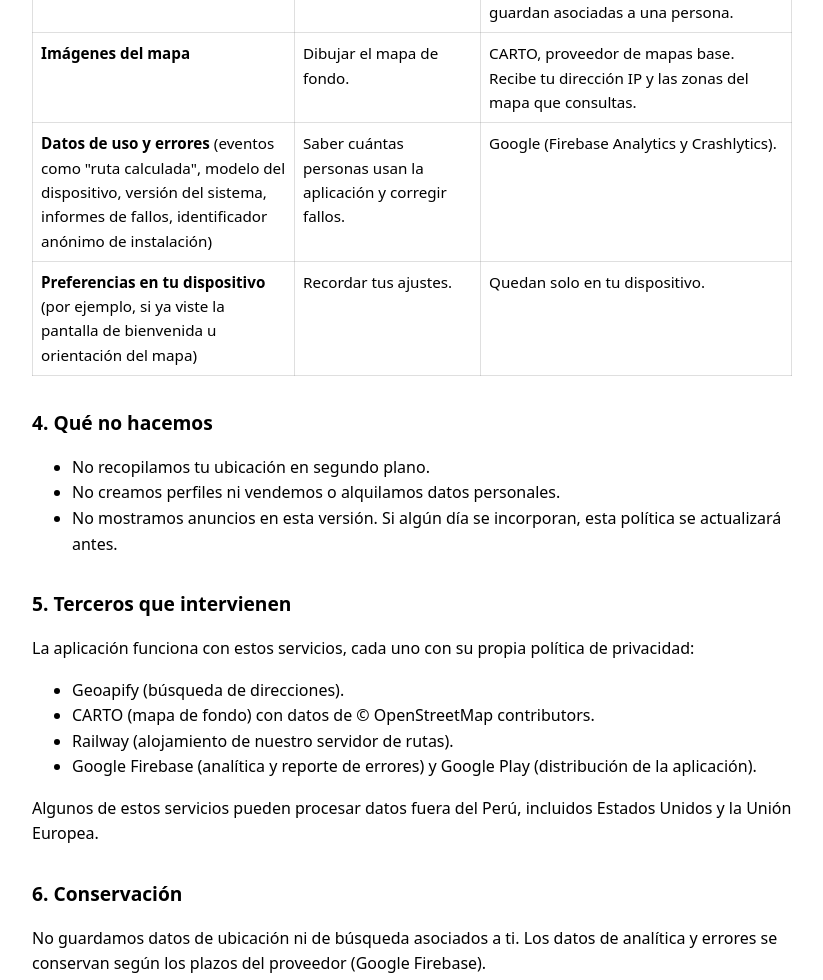
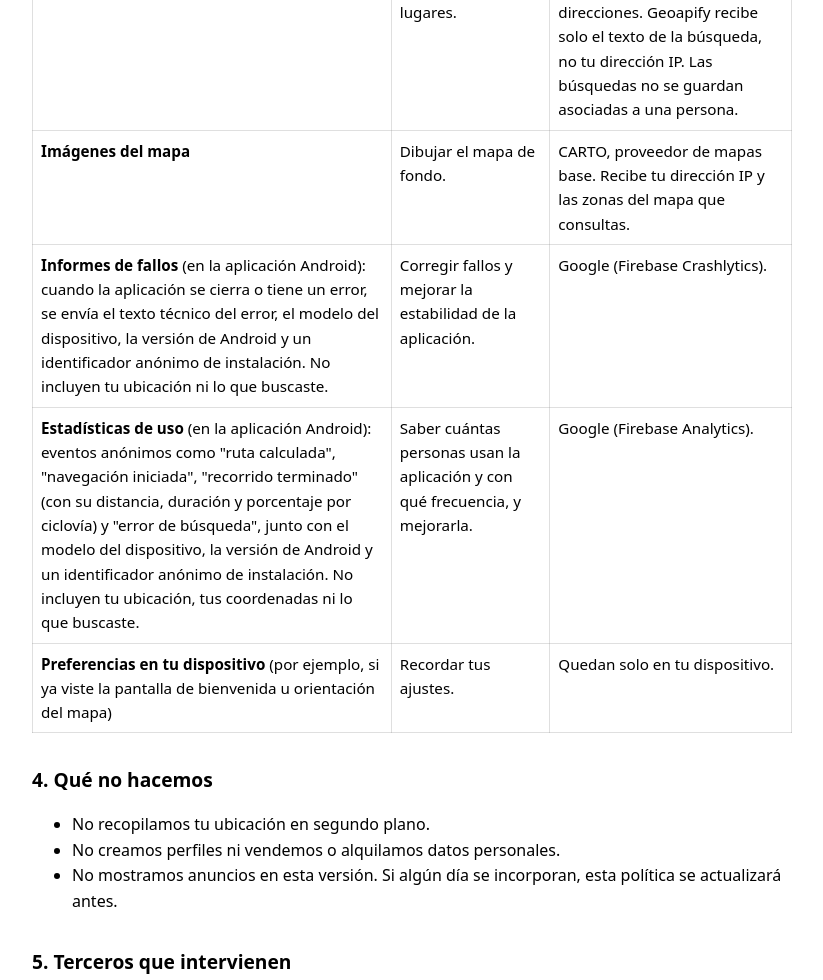
Before and after one commit to cicloruta/cicloruta.github.io, a plain HTML site: page privacidad.html in a window 1280 px wide. Shown: the part 1060-2040 px from the top of the page, without its empty margins (228-1051 px from the left). Drawn offline with Linux system fonts and the light colour scheme.

Commit message:
Add files via upload

```diff
--- a/privacidad.html
+++ b/privacidad.html
@@ -16,7 +16,7 @@
 </head>
 <body>
   <h1>Política de privacidad</h1>
-  <p class="meta">CicloRuta Lima · Última actualización: 9 de noviembre de 2026</p>
+  <p class="meta">CicloRuta Lima · Última actualización: 20 de noviembre de 2026</p>
 
   <p>CicloRuta Lima es una aplicación gratuita que calcula rutas en bicicleta en Lima Metropolitana priorizando las ciclovías existentes y ofrece navegación con GPS. Esta política explica qué datos usa la aplicación, para qué y con quién se comparten.</p>
 
@@ -56,9 +56,14 @@
       <td>CARTO, proveedor de mapas base. Recibe tu dirección IP y las zonas del mapa que consultas.</td>
     </tr>
     <tr>
-      <td><strong>Datos de uso y errores</strong> (eventos como "ruta calculada", modelo del dispositivo, versión del sistema, informes de fallos, identificador anónimo de instalación)</td>
-      <td>Saber cuántas personas usan la aplicación y corregir fallos.</td>
-      <td>Google (Firebase Analytics y Crashlytics).</td>
+      <td><strong>Informes de fallos</strong> (en la aplicación Android): cuando la aplicación se cierra o tiene un error, se envía el texto técnico del error, el modelo del dispositivo, la versión de Android y un identificador anónimo de instalación. No incluyen tu ubicación ni lo que buscaste.</td>
+      <td>Corregir fallos y mejorar la estabilidad de la aplicación.</td>
+      <td>Google (Firebase Crashlytics).</td>
+    </tr>
+    <tr>
+      <td><strong>Estadísticas de uso</strong> (en la aplicación Android): eventos anónimos como "ruta calculada", "navegación iniciada", "recorrido terminado" (con su distancia, duración y porcentaje por ciclovía) y "error de búsqueda", junto con el modelo del dispositivo, la versión de Android y un identificador anónimo de instalación. No incluyen tu ubicación, tus coordenadas ni lo que buscaste.</td>
+      <td>Saber cuántas personas usan la aplicación y con qué frecuencia, y mejorarla.</td>
+      <td>Google (Firebase Analytics).</td>
     </tr>
     <tr>
       <td><strong>Preferencias en tu dispositivo</strong> (por ejemplo, si ya viste la pantalla de bienvenida u orientación del mapa)</td>
@@ -80,12 +85,12 @@
     <li>Geoapify (búsqueda de direcciones).</li>
     <li>CARTO (mapa de fondo) con datos de © OpenStreetMap contributors.</li>
     <li>Railway (alojamiento de nuestro servidor de rutas).</li>
-    <li>Google Firebase (analítica y reporte de errores) y Google Play (distribución de la aplicación).</li>
+    <li>Google Firebase (Crashlytics para informes de fallos y Analytics para estadísticas de uso) y Google Play (distribución de la aplicación).</li>
   </ul>
   <p>Algunos de estos servicios pueden procesar datos fuera del Perú, incluidos Estados Unidos y la Unión Europea.</p>
 
   <h2>6. Conservación</h2>
-  <p>No guardamos datos de ubicación ni de búsqueda asociados a ti. Los datos de analítica y errores se conservan según los plazos del proveedor (Google Firebase).</p>
+  <p>No guardamos datos de ubicación ni de búsqueda asociados a ti. Los informes de fallos y las estadísticas de uso se conservan según los plazos del proveedor (Google Firebase). No usamos el identificador de publicidad de tu dispositivo.</p>
 
   <h2>7. Tus derechos</h2>
   <p>De acuerdo con la Ley N.° 29733, Ley de Protección de Datos Personales del Perú, y su reglamento, puedes ejercer tus derechos de acceso, rectificación, cancelación y oposición escribiendo a <a href="mailto:cicloruta.app@gmail.com">cicloruta.app@gmail.com</a>. Puedes retirar el permiso de ubicación en cualquier momento desde los ajustes de tu teléfono. También puedes presentar un reclamo ante la Autoridad Nacional de Protección de Datos Personales del Perú.</p>
```
